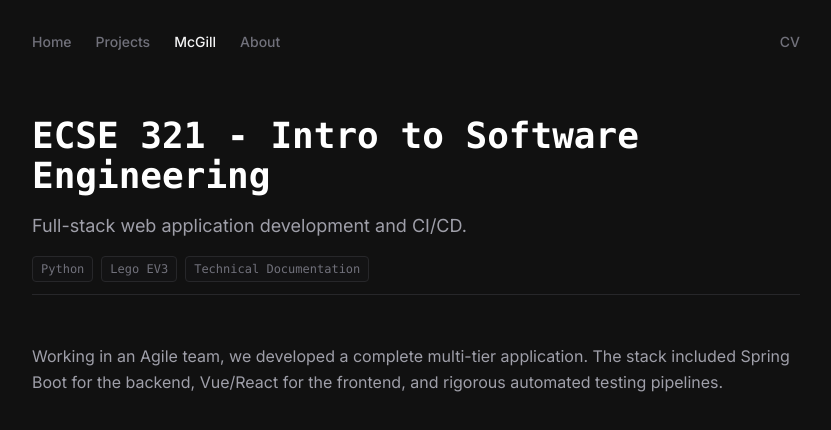
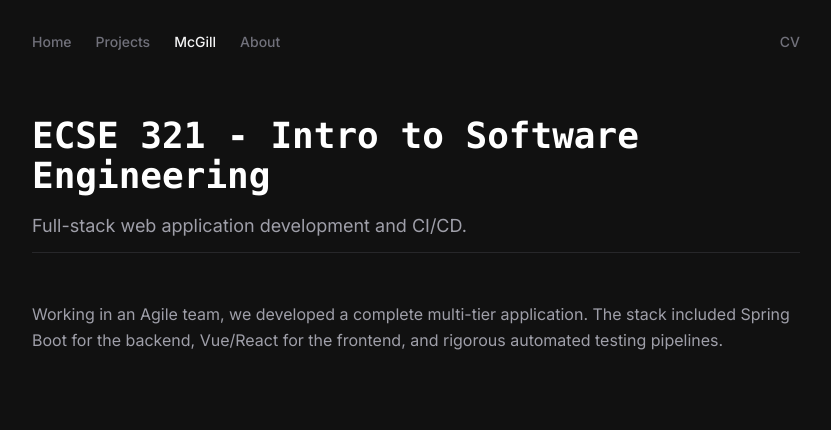
Before and after one commit to AlyGaber0/alygaber.dev, a Next.js app in the folder alyportfolio/: page /mcgill/ecse-321 in a window 1280 px wide. Shown: the top 430 px of the page, without its empty margins (224-1055 px from the left). Built offline with nearby package versions, Linux system fonts and the light colour scheme.

Commit message:
one more

```diff
--- a/alyportfolio/app/mcgill/ecse-223/page.tsx
+++ b/alyportfolio/app/mcgill/ecse-223/page.tsx
@@ -28,7 +28,7 @@
           {course.description}
         </motion.p>
 
-        <div className="flex flex-wrap gap-2 text-xs font-mono mt-4 text-zinc-500">
+        {/* <div className="flex flex-wrap gap-2 text-xs font-mono mt-4 text-zinc-500">
           {["Python", "Lego EV3", "Technical Documentation"].map((tag) => (
             <span
               key={tag}
@@ -37,7 +37,7 @@
               {tag}
             </span>
           ))}
-        </div>
+        </div> */}
 
         <hr className="border-zinc-800 mt-3" />
       </div>
--- a/alyportfolio/app/mcgill/ecse-321/page.tsx
+++ b/alyportfolio/app/mcgill/ecse-321/page.tsx
@@ -28,7 +28,7 @@
           {course.description}
         </motion.p>
 
-        <div className="flex flex-wrap gap-2 text-xs font-mono mt-4 text-zinc-500">
+        {/* <div className="flex flex-wrap gap-2 text-xs font-mono mt-4 text-zinc-500">
           {["Python", "Lego EV3", "Technical Documentation"].map((tag) => (
             <span
               key={tag}
@@ -37,7 +37,7 @@
               {tag}
             </span>
           ))}
-        </div>
+        </div> */}
 
         <hr className="border-zinc-800 mt-3" />
       </div>
```
